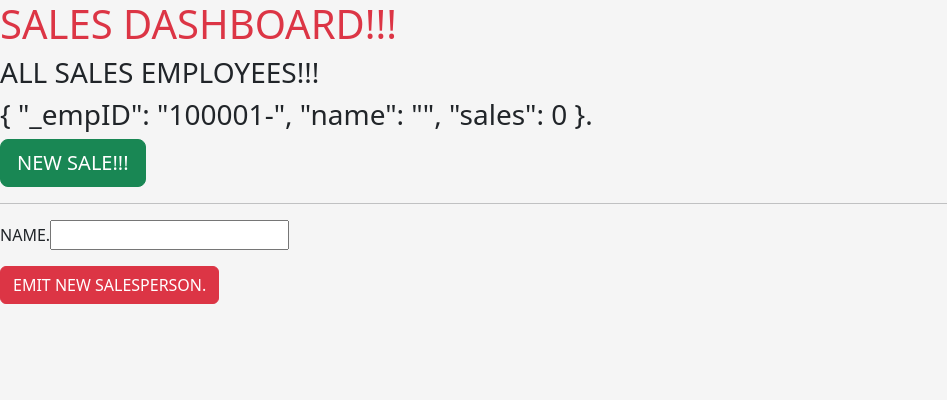
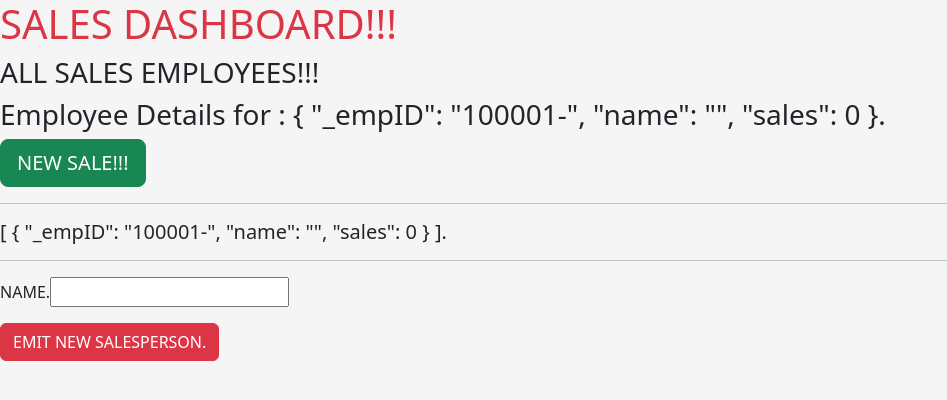
Before and after one commit to dho1115/fictional-business, an Angular app: page / in a window 1280 px wide. Both pictures are taken after a click on the button "EMIT NEW SALESPERSON.". Shown: the top 400 px of the page, without its empty margins (0-947 px from the left). Built offline with nearby package versions, Linux system fonts and the light colour scheme.

Commit message:
Got the sales to update.

```diff
--- a/src/app/EventEmitter/CompanyDashboard/sales-dashboard/sales-dashboard.component.html
+++ b/src/app/EventEmitter/CompanyDashboard/sales-dashboard/sales-dashboard.component.html
@@ -1,6 +1,10 @@
 <h1 class="text-danger">SALES DASHBOARD!!!</h1>
 <h3>ALL SALES EMPLOYEES!!!</h3>
 
-<app-sales-person *ngFor="let employee of allSalesEmployees; let i = index" [employeeDetails]="employee" ></app-sales-person>
+<app-sales-person *ngFor="let employee of allSalesEmployees; let i = index" [employeeDetails]="employee" (_empIDemittor)="updateSales($event)"></app-sales-person>
+
+<hr />
+  <h5>{{allSalesEmployees | json}}.</h5>
+<hr />
 
 <app-add-employee (salesEmployeeEmitter)="addNewEmployeeToArray($event)" ></app-add-employee>
--- a/src/app/EventEmitter/CompanyDashboard/sales-dashboard/sales-dashboard.component.ts
+++ b/src/app/EventEmitter/CompanyDashboard/sales-dashboard/sales-dashboard.component.ts
@@ -16,4 +16,12 @@ export class SalesDashboardComponent implements OnInit {
   addNewEmployeeToArray(salesEmployee:salesPersonModel) {
     this.allSalesEmployees = [...this.allSalesEmployees, salesEmployee];
   };
+
+  updateSales(_empID: string) {
+    this.allSalesEmployees = this.allSalesEmployees.map(val => {
+      val._empID === _empID ? ++val.sales : val;
+      return val;
+    })
+  }
+
 }
--- a/src/app/EventEmitter/CompanyDashboard/sales-person/sales-person.component.html
+++ b/src/app/EventEmitter/CompanyDashboard/sales-person/sales-person.component.html
@@ -1,3 +1,4 @@
-<h3>{{employeeDetails|json}}.</h3>
-<button class="btn btn-success btn-lg">NEW SALE!!!</button>
-<hr />
+<section [ngStyle]="{backgroundColor: this.employeeDetails.sales > 9 ? 'yellow' : 'whitesmoke'}">
+  <h3>Employee Details for <span class="text-danger">{{employeeDetails.name}}</span>: {{employeeDetails|json}}.</h3>
+  <button class="btn btn-success btn-lg" (click)="emit_empIDToAddSales()">NEW SALE!!!</button>
+</section>
--- a/src/app/EventEmitter/CompanyDashboard/sales-person/sales-person.component.ts
+++ b/src/app/EventEmitter/CompanyDashboard/sales-person/sales-person.component.ts
@@ -7,16 +7,17 @@ import { salesPersonModel } from '../Models/salesPersonModel.model';
   styleUrls: ['./sales-person.component.css']
 })
 export class SalesPersonComponent implements OnInit {
-  @Output() SalesPersonEmitter = new EventEmitter<salesPersonModel>();
+  sales: number = 0;
   @Input() employeeDetails: salesPersonModel = {_empID: '', name: '', sales: 0};
+  @Output() _empIDemittor = new EventEmitter<string>();
 
   constructor() { }
 
   ngOnInit(): void {
   }
 
-  emitNewSalesPerson() {
-    this.SalesPersonEmitter.emit({_empID: 'jamie12345', name: 'Jamie Smith', sales: 0});
+  emit_empIDToAddSales() {
+    this._empIDemittor.emit(this.employeeDetails._empID)
   }
 
 }
```
